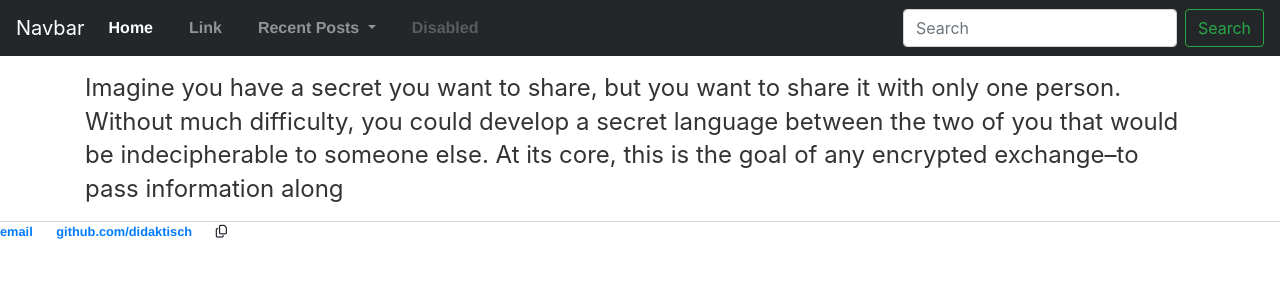
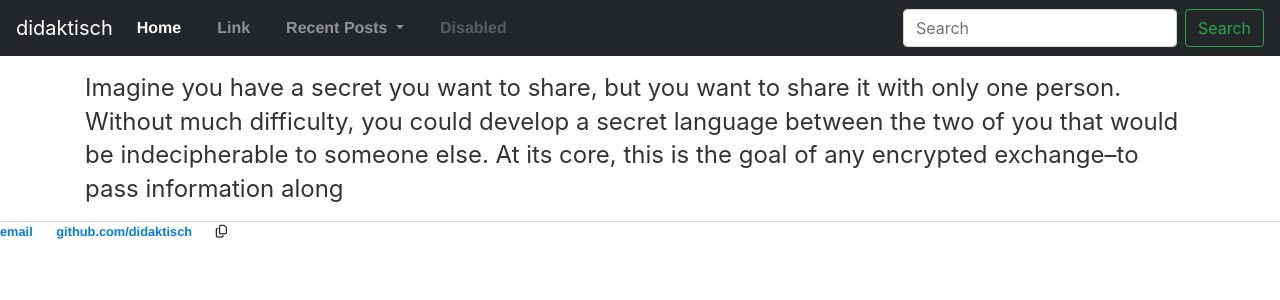
Before and after one commit to didaktisch/didaktisch.github.io, a Jekyll site: the page built from encryption.md, in a window 1280 px wide. Shown: the top 300 px of the page. Built offline with Jekyll 4.4.1, drawn with Linux system fonts in a browser that asks for light colours; nearby versions of some CDN libraries; our own code applies the rules of GitHub Pages for plain Markdown files.

Commit message:
Update default.html

```diff
--- a/_layouts/default.html
+++ b/_layouts/default.html
@@ -14,7 +14,7 @@
 
 <body>
 	<nav class="navbar navbar-expand-md navbar-dark sticky-top" style="background-color: #23272a;">
-		<a class="navbar-brand" href="#">Navbar</a>
+		<a class="navbar-brand" href="#">didaktisch</a>
 		<button class="navbar-toggler" type="button" data-toggle="collapse" data-target="#navbarSupportedContent" aria-controls="navbarSupportedContent" aria-expanded="false" aria-label="Toggle navigation">
 			<span class="navbar-toggler-icon"></span>
 		</button>
```
